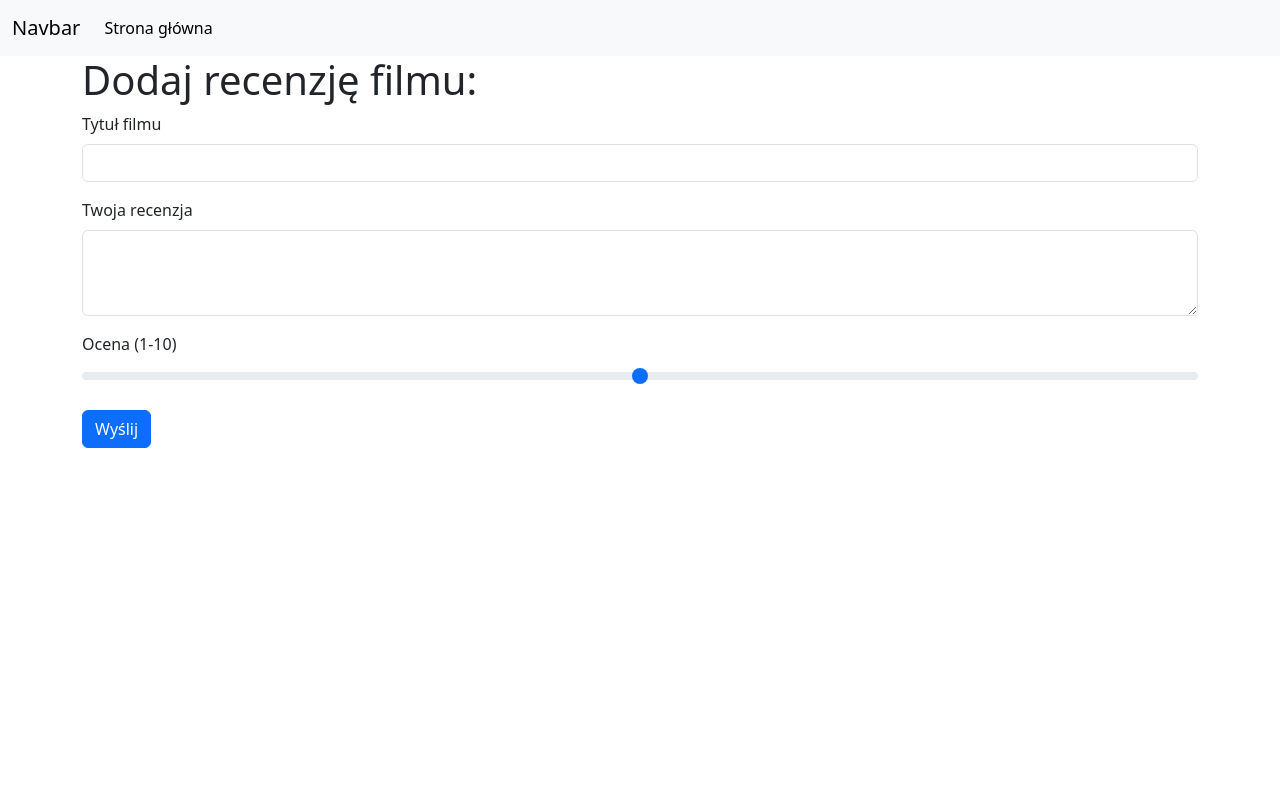
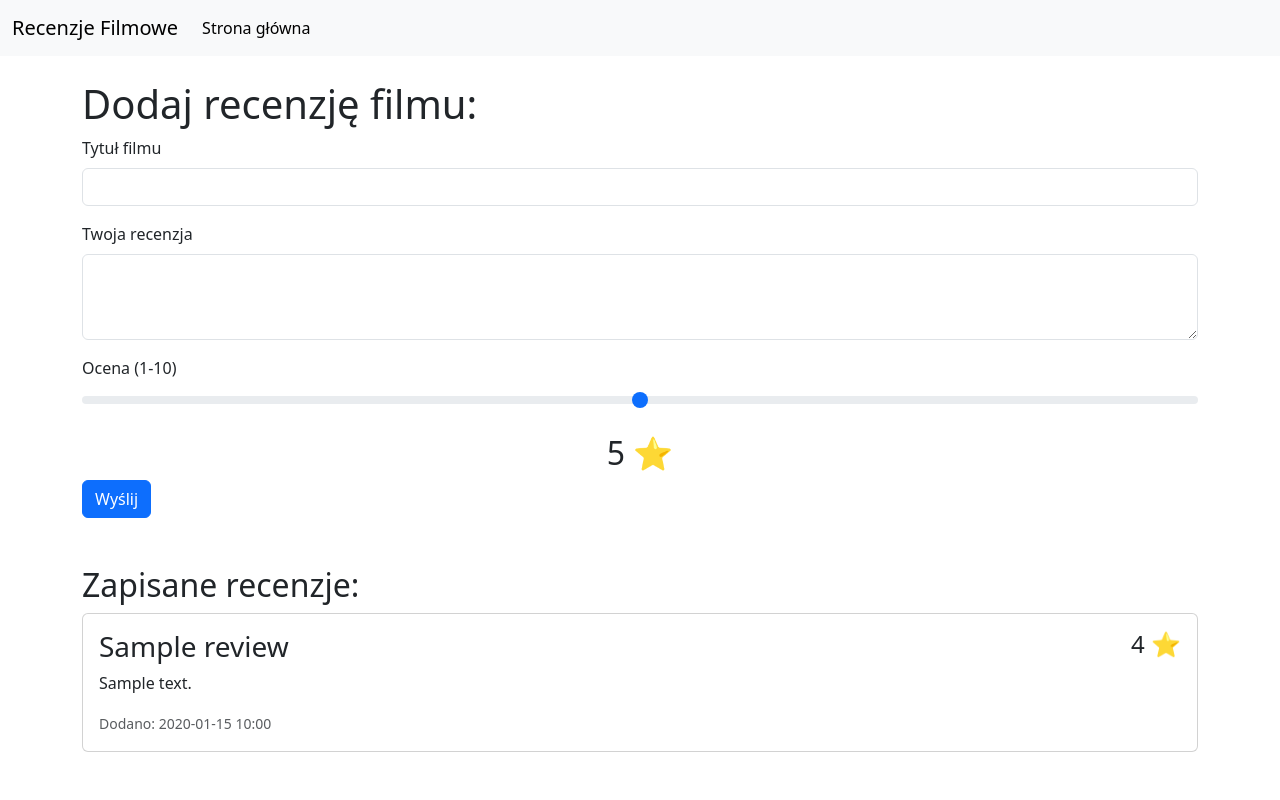
Before and after one commit to Jacobg3/projekt, a Flask app: page / in a window 1280 px wide. Run offline with Flask 3, Linux system fonts and the light colour scheme; tables that the repository leaves empty hold one stand-in row (values such as "Sample post").

Commit message:
Dodanie bazy danych

```diff
--- a/main.py
+++ b/main.py
@@ -1,12 +1,41 @@
 import os
-from flask import Flask, render_template
+from flask import Flask, render_template, request, redirect, url_for
+from flask_sqlalchemy import SQLAlchemy
+from datetime import datetime
+
 
 app = Flask(__name__)
+app.config['SECRET_KEY'] = os.environ.get('SECRET_KEY', 'developerskie')
+app.config['SQLALCHEMY_DATABASE_URI'] = 'sqlite:///reviews.db'
 
-@app.route("/")
+
+db = SQLAlchemy(app)
+
+class Review(db.Model):
+    id = db.Column(db.Integer, primary_key=True)
+    title = db.Column(db.String(100), nullable=False)
+    review = db.Column(db.Text, nullable=False)
+    rating = db.Column(db.Integer, nullable=False)
+    created_at = db.Column(db.DateTime, default=datetime.utcnow)
+
+@app.route("/", methods=['GET', 'POST'])
 def index():
-    return render_template("index.html")
+    if request.method == 'POST':
+        title = request.form.get('title')
+        review_text = request.form.get('review')
+        rating = request.form.get('rating')
 
+        new_review = Review(title=title, review=review_text, rating=rating)
+        db.session.add(new_review)
+        db.session.commit()
+
+        return redirect(url_for('index'))
+
+    reviews = Review.query.order_by(Review.created_at.desc()).all()
+    return render_template("index.html", reviews=reviews)
+
+with app.app_context():
+    db.create_all()
 
 if __name__ == "__main__":
     app.run(host='0.0.0.0', port=5000, debug=True)
--- a/templates/base.html
+++ b/templates/base.html
@@ -1,30 +1,33 @@
 <!DOCTYPE html>
-<html>
+<html lang="en">
     <head>
-        <title>
-            Projekt
-        </title>
+        <meta charset="UTF-8">
+        <meta name="viewport" content="width=device-width, initial-scale=1.0">
+        <title>Recenzje Filmowe</title>
         <link href="https://cdn.jsdelivr.net/npm/bootstrap@5.3.3/dist/css/bootstrap.min.css" rel="stylesheet" integrity="sha384-QWTKZyjpPEjISv5WaRU9OFeRpok6YctnYmDr5pNlyT2bRjXh0JMhjY6hW+ALEwIH" crossorigin="anonymous">
     </head>
     <body>
-        <nav class="navbar navbar-expand-lg bg-body-tertiary">
+        <nav class="navbar navbar-expand-lg bg-body-tertiary mb-4">
             <div class="container-fluid">
-              <a class="navbar-brand" href="#">Navbar</a>
+              <a class="navbar-brand" href="{{ url_for('index') }}">Recenzje Filmowe</a>
               <button class="navbar-toggler" type="button" data-bs-toggle="collapse" data-bs-target="#navbarSupportedContent" aria-controls="navbarSupportedContent" aria-expanded="false" aria-label="Toggle navigation">
                 <span class="navbar-toggler-icon"></span>
               </button>
               <div class="collapse navbar-collapse" id="navbarSupportedContent">
                 <ul class="navbar-nav me-auto mb-2 mb-lg-0">
                   <li class="nav-item">
-                    <a class="nav-link active" aria-current="page" href="#">Strona główna</a>
+                    <a class="nav-link active" aria-current="page" href="{{ url_for('index') }}">Strona główna</a>
+                  </li>
                 </ul>
               </div>
             </div>
-          </nav>
-          <div class="container">
+        </nav>
+
+        <div class="container">
             {% block content %}
+            {% endblock %}
+        </div>
 
-            {% endblock %}
-          </div>
+        <script src="https://cdn.jsdelivr.net/npm/bootstrap@5.3.3/dist/js/bootstrap.bundle.min.js" integrity="sha384-YvpcrYf0tY3lHB60NNkmXc5s9fDVZLESaAA55NDzOxhy9GkcIdslK1eN7N6jIeHz" crossorigin="anonymous"></script>
     </body>
 </html>
--- a/templates/index.html
+++ b/templates/index.html
@@ -3,20 +3,22 @@
 
 <h1>Dodaj recenzję filmu: </h1>
 
-<form>
+<form method="POST" action="{{ url_for('index') }}">
+
     <div class="mb-3">
         <label class="form-label">Tytuł filmu</label>
-        <input class="form-control">
+        <input class="form-control" name="title" required>
     </div>
 
     <div class="mb-3">
         <label for="reviewTextarea" class="form-label">Twoja recenzja</label>
-        <textarea class="form-control" rows="3" name="review"></textarea>
+        <textarea class="form-control" id="reviewTextarea" rows="3" name="review" required></textarea>
     </div>
 
     <div class="mb-3">
-        <label for="customRange3" class="form-label">Ocena (1-10) </label>
-        <input type="range" class="form-range" min="0" max="10" step="1" oninput="updateRatingValue(this.value)" >
+        <label for="rating" class="form-label">Ocena (1-10) </label>
+        <input type="range" class="form-range" id="rating" name="rating"
+               min="0" max="10" step="1" oninput="updateRatingValue(this.value)" required>
     </div>
 
     <h2 id="ratingValue" class="text-center"></h2>
@@ -24,12 +26,36 @@
     <button type="submit" class="btn btn-primary">Wyślij</button>
 </form>
 
+<div class="mt-5">
+    <h2>Zapisane recenzje:</h2>
+    {% if reviews %}
+        {% for review in reviews %}
+            <div class="card mb-3">
+                <div class="card-body">
+                    <div class="d-flex justify-content-between">
+                        <h3 class="card-title">{{ review.title }}</h3>
+                        <h4>{{ review.rating }} ⭐</h4>
+                    </div>
+                    <p class="card-text">{{ review.review }}</p>
+                    <small class="text-muted">Dodano: {{ review.created_at.strftime('%Y-%m-%d %H:%M') }}</small>
+                </div>
+            </div>
+        {% endfor %}
+    {% else %}
+        <p>Brak recenzji do wyświetlenia.</p>
+    {% endif %}
+</div>
+
 <script>
-    // Aktualizacja oceny
     function updateRatingValue(value) {
-        rating = `${value} ⭐`
+        const rating = `${value} ⭐`;
         document.getElementById('ratingValue').textContent = rating;
     }
+
+    window.onload = function() {
+        const initialValue = document.getElementById('rating').value;
+        updateRatingValue(initialValue);
+    };
 </script>
 
 {% endblock %}
```
